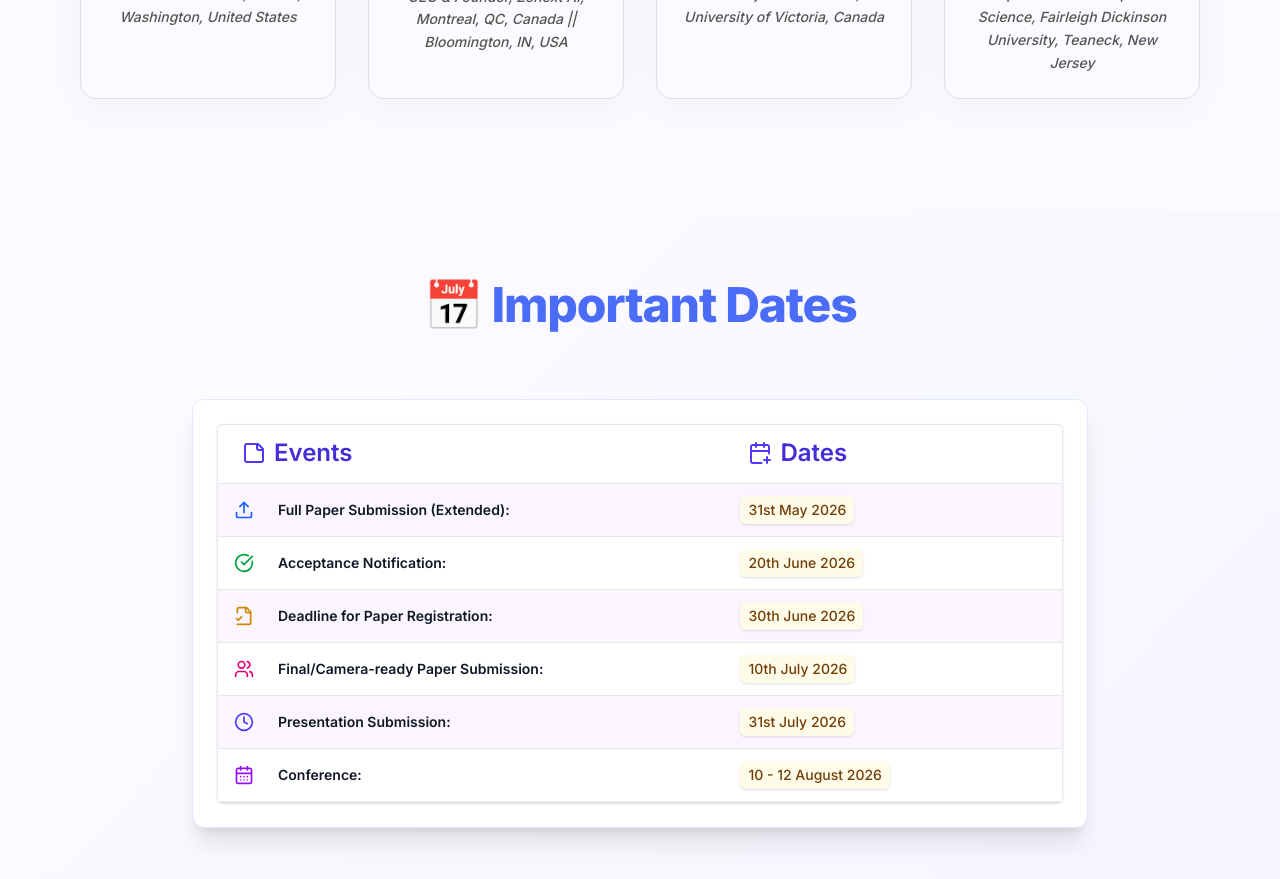
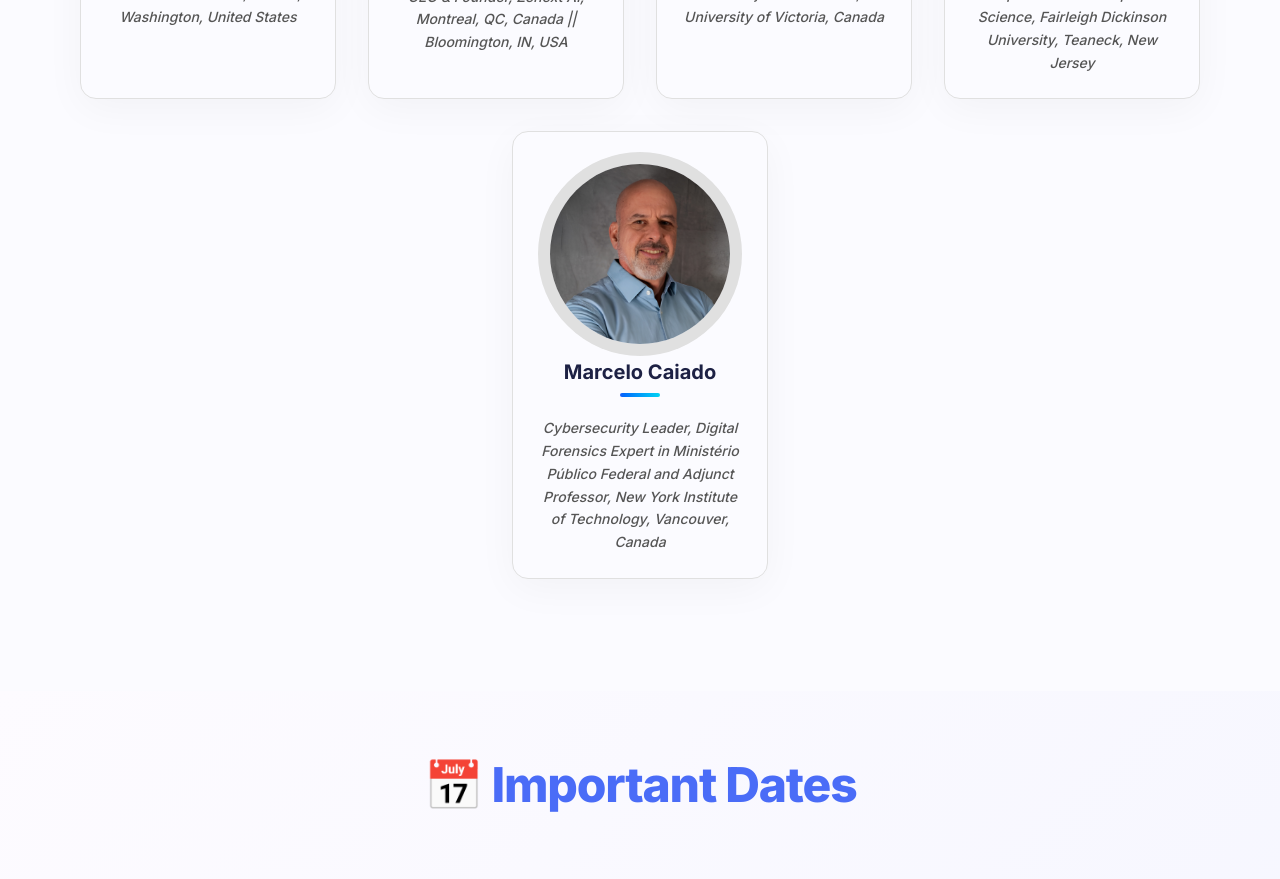
Before and after one commit to KartikTulsian/iemnacdc, a Next.js app: page / in a window 1280 px wide. Shown: the part 2820-3699 px from the top of the page. Built offline with nearby package versions, Linux system fonts and the light colour scheme.

Commit message:
update in speaker

```diff
--- a/src/components/Speakers/SpeakerDetails.tsx
+++ b/src/components/Speakers/SpeakerDetails.tsx
@@ -39,6 +39,13 @@ const speakerData = [
     image: "/images/testimonials/speaker_5.png",
     linkedIn: "https://www.linkedin.com/in/avimanyou/",
   },
+  {
+    id: 5,
+    name: "Marcelo Caiado",
+    designation: "Cybersecurity Leader, Digital Forensics Expert in Ministério Público Federal and Adjunct Professor, New York Institute of Technology, Vancouver, Canada",
+    image: "/images/testimonials/speaker_6.png",
+    linkedIn: "https://www.linkedin.com/in/caiado/",
+  },
 ];
 
 export default function SpeakerDetails() {
```
Also changed, not shown: public/images/testimonials/speaker_6.png (added).
